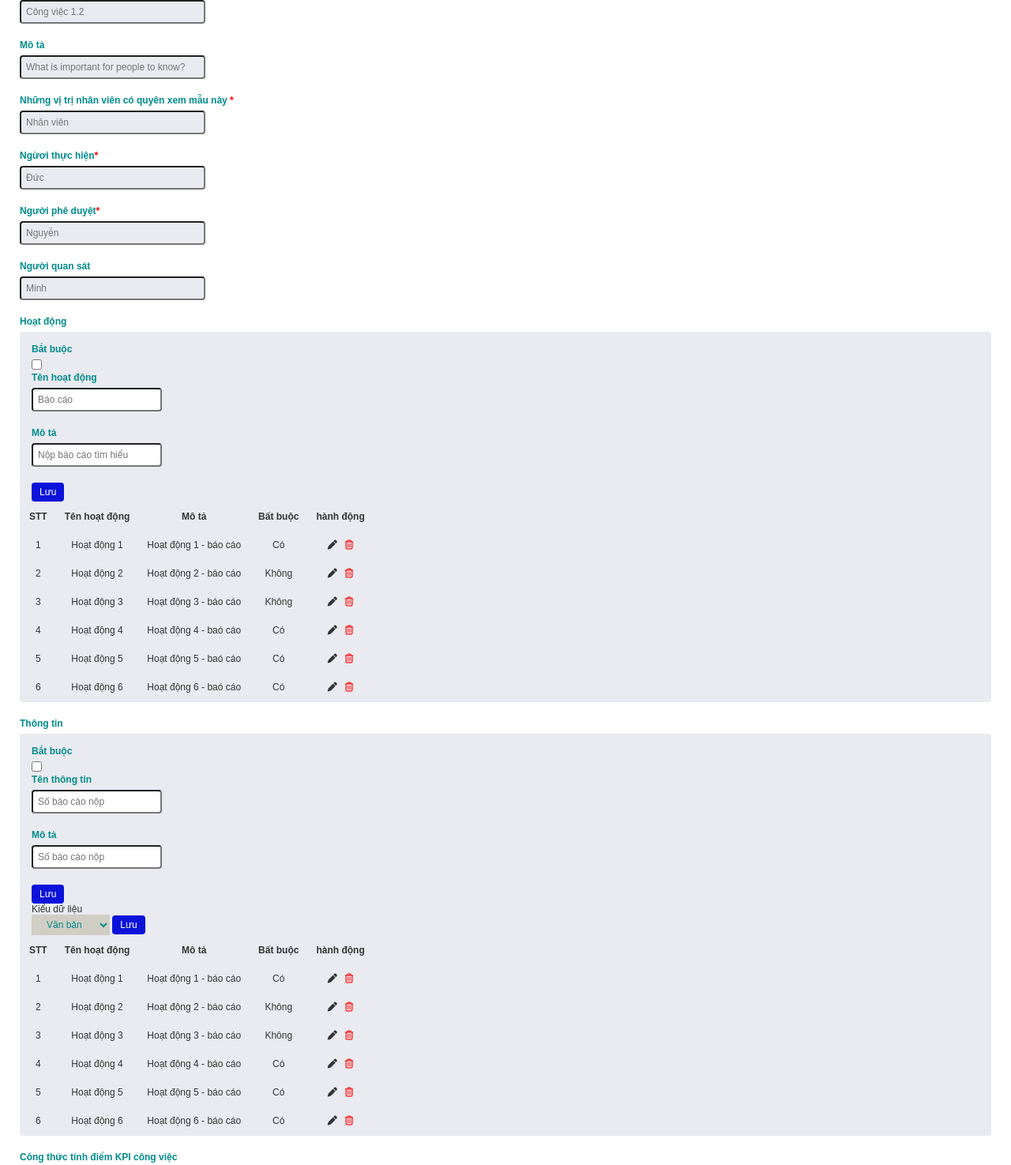
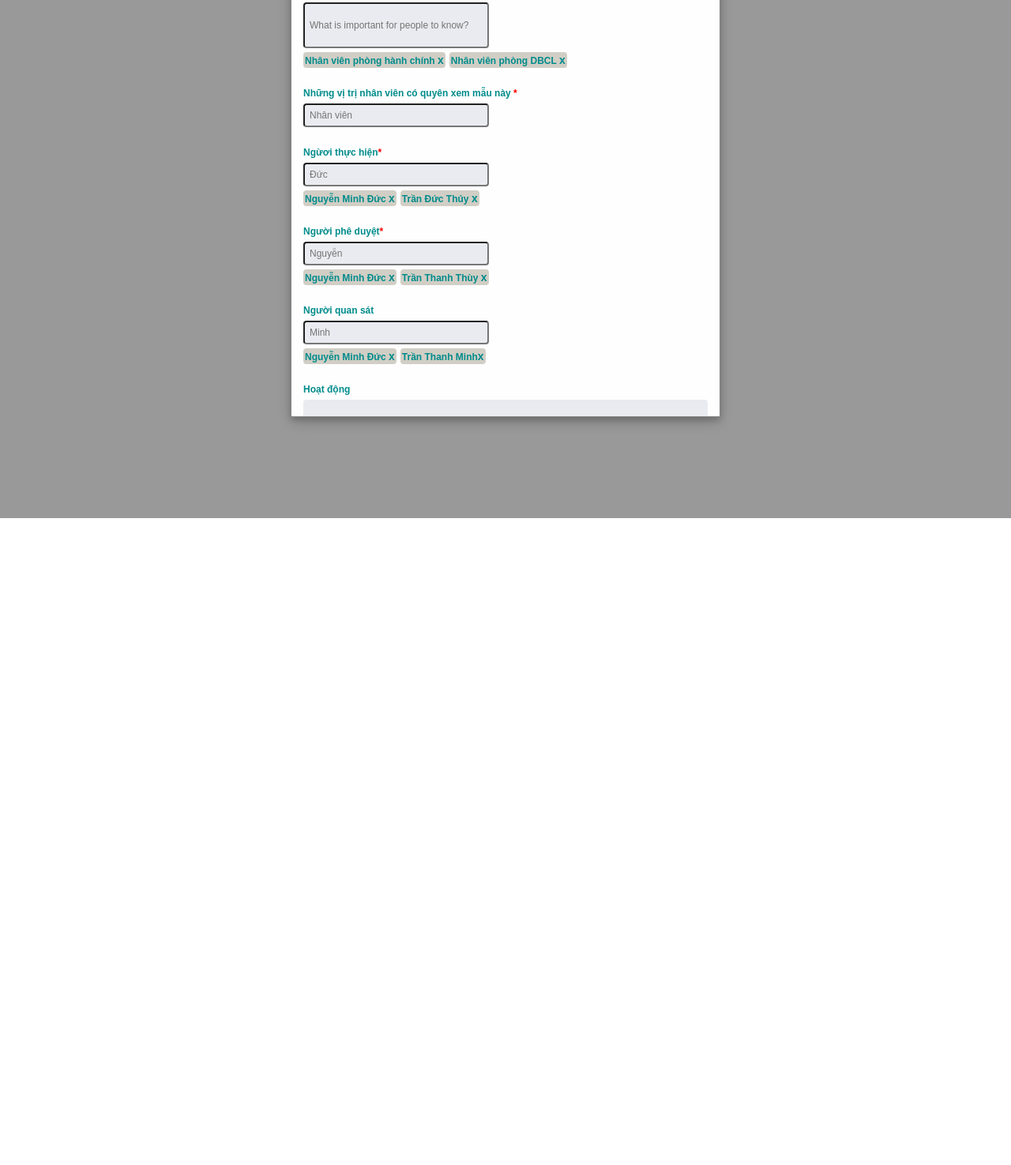
Before and after one commit to congduong97/html_css_4occuong, a plain HTML site: page index.html in a window 1280 px wide. Shown: the part 212-1687 px from the top of the page at 79% size. After the commit the page ends 800 px from the top, so only its background shows below. Drawn offline with Linux system fonts and the light colour scheme.

Commit message:
Xong roi

```diff
--- a/index.html
+++ b/index.html
@@ -18,9 +18,11 @@
             <a>Quản lý công việc</a>
             <ul class="sub-nav">
               <li><a>Xem danh sách công việc</a></li>
-              <li><a>Tạo mới công việc</a></li>
+              <li>
+                <a>Tạo mới công việc</a>
+              </li>
               <li><a>Xem danh sách mẫu công việc</a></li>
-              <li><a>Tạo mẫu công việc</a></li>
+              <li><a id="toggle-modal">Tạo mẫu công việc</a></li>
             </ul>
           </li>
           <li><a>Quản lý nhóm</a></li>
@@ -30,50 +32,92 @@
       </nav>
 
       <!-- Main content -->
-      <div class="main-content">
+      <div class="modal main-content">
         <div class="create-new-job">
           <!-- Pop-up form -->
           <div class="btn-list">
             <button class="btn btn-save">Lưu</button>
             <button class="btn btn-cancel">Hủy</button>
-            <button class="btn btn-cancel">
+            <button class="btn btn-cancel close">
               <i class="fas fa-times-circle"></i>
             </button>
           </div>
-          <div>
+          <div class="input-wrapper">
             <div class="label required">Tên công việc</div>
             <div>
               <input type="text" placeholder="Công việc 1.2" size="30" />
             </div>
           </div>
-          <div>
+          <div class="input-wrapper">
             <div class="label">Mô tả</div>
             <div>
               <input
+                style="padding: 20px 0; padding-left:6px"
                 placeholder="What is important for people to know?"
                 type="text"
                 size="30"
               />
             </div>
+            <div class="tag">
+              <div>
+                Nhân viên phòng hành chính
+                <span class="xtag" onclick="closeTag(this)">x</span>
+              </div>
+              <div>
+                Nhân viên phòng DBCL
+                <span class="xtag" onclick="closeTag(this)">x</span>
+              </div>
+            </div>
           </div>
 
-          <div>
+          <div class="input-wrapper">
             <div class="label required">
               Những vị trị nhân viên có quyên xem mẫu này
             </div>
             <div><input type="text" placeholder="Nhân viên" size="30" /></div>
           </div>
-          <div>
+          <div class="input-wrapper">
             <div class="label required">Ngừơi thực hiện</div>
             <div><input type="text" placeholder="Đức" size="30" /></div>
+            <div class="tag">
+              <div>
+                Nguyễn Minh Đức
+                <span class="xtag" onclick="closeTag(this)">x</span>
               </div>
               <div>
+                Trần Đức Thủy
+                <span class="xtag" onclick="closeTag(this)">x</span>
+              </div>
+            </div>
+          </div>
+          <div class="input-wrapper">
             <div class="label required">Người phê duyệt</div>
             <div><input type="text" placeholder="Nguyễn" size="30" /></div>
+            <div class="tag">
+              <div>
+                Nguyễn Minh Đức
+                <span class="xtag" onclick="closeTag(this)">x</span>
               </div>
               <div>
+                Trần Thanh Thùy
+                <span class="xtag" onclick="closeTag(this)">x</span>
+              </div>
+            </div>
+          </div>
+          <div class="input-wrapper">
             <div class="label">Người quan sát</div>
             <div><input type="text" placeholder="Minh" size="30" /></div>
+            <div class="tag">
+              <div>
+                Nguyễn Minh Đức
+                <span class="xtag" onclick="closeTag(this)">x</span>
+              </div>
+              <div>
+                Trần Thanh Minh<span class="xtag" onclick="closeTag(this)"
+                  >x</span
+                >
+              </div>
+            </div>
           </div>
 
           <!-- Activity form -->
@@ -98,6 +142,7 @@
                   <div class="label">Mô tả</div>
                   <div>
                     <input
+                      style="padding: 20px 0; padding-left:6px"
                       placeholder="Nộp báo cáo tìm hiểu"
                       type="text"
                       class="in-grey"
@@ -112,7 +157,7 @@
                   <th>Tên hoạt động</th>
                   <th>Mô tả</th>
                   <th>Bất buộc</th>
-                  <th>hành động</th>
+                  <th>Hành động</th>
                 </tr>
                 <tr>
                   <td>1</td>
@@ -200,35 +245,40 @@
                   <div class="label">Mô tả</div>
                   <div>
                     <input
+                      style="padding: 20px 0; padding-left:6px;margin-left: -5px;"
                       placeholder="Số báo cáo nộp"
                       type="text"
                       class="in-grey"
                     />
                   </div>
-                  <button class="btn btn-save">Lưu</button>
                 </div>
                 <div class="row-input">
-                  <div>Kiểu dữ liệu</div>
+                  <div class="label">Kiểu dữ liệu</div>
+                  <div>
                     <select>
                       <option value="vanban">Văn bản</option>
                       <option value="so">Số</option>
                       <option value="hinhanh">Hình ảnh</option>
                     </select>
+                  </div>
+
                   <button class="btn btn-save">Lưu</button>
                 </div>
               </div>
               <table>
                 <tr>
                   <th>STT</th>
-                  <th>Tên hoạt động</th>
+                  <th>Tên trường thông tin</th>
                   <th>Mô tả</th>
+                  <th>Kiểu DL</th>
                   <th>Bất buộc</th>
-                  <th>hành động</th>
+                  <th>Hành động</th>
                 </tr>
                 <tr>
                   <td>1</td>
-                  <td>Hoạt động 1</td>
-                  <td>Hoạt động 1 - báo cáo</td>
+                  <td>Thông tin 1</td>
+                  <td>Thông tin 1 - Doanh số</td>
+                  <td>Số</td>
                   <td>Có</td>
                   <td>
                     <i class="fas fa-pen"></i><i class="far fa-trash-alt"></i>
@@ -236,8 +286,9 @@
                 </tr>
                 <tr>
                   <td>2</td>
-                  <td>Hoạt động 2</td>
-                  <td>Hoạt động 2 - báo cáo</td>
+                  <td>Thông tin 2</td>
+                  <td>Thông tin 2</td>
+                  <td>Số</td>
                   <td>Không</td>
                   <td>
                     <i class="fas fa-pen"></i><i class="far fa-trash-alt"></i>
@@ -245,8 +296,9 @@
                 </tr>
                 <tr>
                   <td>3</td>
-                  <td>Hoạt động 3</td>
-                  <td>Hoạt động 3 - báo cáo</td>
+                  <td>Thông tin 3</td>
+                  <td>Thông tin 3</td>
+                  <td>Văn bản</td>
                   <td>Không</td>
                   <td>
                     <i class="fas fa-pen"></i><i class="far fa-trash-alt"></i>
@@ -254,8 +306,9 @@
                 </tr>
                 <tr>
                   <td>4</td>
-                  <td>Hoạt động 4</td>
-                  <td>Hoạt động 4 - báo cáo</td>
+                  <td>Thông tin 4</td>
+                  <td>Thông tin 4</td>
+                  <td>Văn bản</td>
                   <td>Có</td>
                   <td>
                     <i class="fas fa-pen"></i><i class="far fa-trash-alt"></i>
@@ -263,8 +316,9 @@
                 </tr>
                 <tr>
                   <td>5</td>
-                  <td>Hoạt động 5</td>
-                  <td>Hoạt động 5 - báo cáo</td>
+                  <td>Thông tin 5</td>
+                  <td>Thông tin 5</td>
+                  <td>Ngày tháng</td>
                   <td>Có</td>
                   <td>
                     <i class="fas fa-pen"></i><i class="far fa-trash-alt"></i>
@@ -272,8 +326,9 @@
                 </tr>
                 <tr>
                   <td>6</td>
-                  <td>Hoạt động 6</td>
-                  <td>Hoạt động 6 - báo cáo</td>
+                  <td>Thông tin 6</td>
+                  <td>Thông tin 6</td>
+                  <td>Ngày tháng</td>
                   <td>Có</td>
                   <td>
                     <i class="fas fa-pen"></i><i class="far fa-trash-alt"></i>
@@ -281,10 +336,12 @@
                 </tr>
               </table>
             </div>
-            <div>
+            <div class="last-input">
               <div class="label">Công thức tính điểm KPI công việc</div>
               <div>
                 <input
+                  style="padding: 20px 0;padding-left: 6px;"
+                  size="50"
                   type="text"
                   placeholder="100*(1 - (TT1/TT2) - (TT3/TT4) - (DO/D) - (AD/A))"
                 />
@@ -306,5 +363,6 @@
         <!-- form footer -->
       </div>
     </div>
+    <script src="index.js"></script>
   </body>
 </html>
--- a/index.js
+++ b/index.js
@@ -0,0 +1,20 @@
+// Create pop-up form
+
+const toggleBtn = document.getElementById("toggle-modal");
+const closeBtn = document.getElementsByClassName("close")[0];
+const modal = document.getElementsByClassName("modal")[0];
+
+toggleBtn.onclick = function() {
+  console.log("click");
+  modal.style.display = "block";
+};
+
+// When the user clicks on <span> (x), close the modal
+closeBtn.onclick = function() {
+  modal.style.display = "none";
+};
+
+// Create toggle tag under input
+closeTag = (e) => {
+  e.parentElement.style.display = "none";
+};
--- a/style.css
+++ b/style.css
@@ -61,15 +61,24 @@
 }
 
 /* ========== Form styles ========= */
-.main-content {
-  margin-top: 100px;
+.modal {
+  /* display: none;  */
+  position: fixed; /* Stay in place */
+  z-index: 1; /* Sit on top */
+  padding-top: 10px; /* Location of the box */
+  width: 100%; /* Full width */
+  height: 100%; /* Full height */
+  background-color: rgb(0, 0, 0); /* Fallback color */
+  background-color: rgba(0, 0, 0, 0.4); /* Black w/ opacity */
 }
 .btn {
   border: none;
   border-radius: 4px;
-  padding: 5px 10px;
+  /* padding: 5px 10px; */
+  height: 26px;
+  width: 40px;
   cursor: pointer;
-  display: inline-block;
+  display: block;
 }
 .btn-save {
   color: white;
@@ -80,9 +89,54 @@
   background: white;
 }
 
+/* Add Animation */
+@-webkit-keyframes animatetop {
+  from {
+    top: -200px;
+    opacity: 0;
+  }
+  to {
+    top: 0;
+    opacity: 1;
+  }
+}
+
 .create-new-job {
-  margin: auto 25px;
+  position: relative;
+  background-color: #fefefe;
+  margin: auto;
+  padding: 0;
+  border: 1px solid #888;
+  width: 80%;
+  box-shadow: 0 4px 8px 0 rgba(0, 0, 0, 0.2), 0 6px 20px 0 rgba(0, 0, 0, 0.19);
+  -webkit-animation-name: animatetop;
+  -webkit-animation-duration: 0.4s;
+  animation-name: animatetop;
+  animation-duration: 0.4s;
+  overflow-y: scroll;
+  width: 40vw;
+  height: 80vh;
+  padding: 15px;
+  border-radius: 2px;
 }
+
+/* width */
+.create-new-job::-webkit-scrollbar {
+  width: 6px;
+}
+
+/* Track */
+.create-new-job::-webkit-scrollbar-track {
+  border-radius: 10px;
+}
+
+/* Handle */
+.create-new-job::-webkit-scrollbar-thumb {
+  background: grey;
+  border-radius: 10px;
+}
+
+/* Handle on hover */
 
 .create-new-job * {
   font-size: 12px;
@@ -90,6 +144,8 @@
 
 .btn-list {
   margin-bottom: 10px;
+  display: flex;
+  justify-content: flex-end;
 }
 
 input[type="text"] {
@@ -99,11 +155,11 @@ input[type="text"] {
   padding-top: 6px;
   padding-bottom: 6px;
   padding-left: 6px;
-  margin-bottom: 20px;
 }
 
 input[type="text"]:focus {
   border: 2px solid #0b12d9;
+  background: #ffffff;
 }
 
 select {
@@ -140,14 +196,60 @@ table td {
   padding-left: 15px;
 }
 
+.input-info div {
+  display: flex;
+  flex-direction: row;
+  margin-top: 6px;
+}
+
+.input-info div .btn {
+  align-self: flex-end;
+}
+
+.input-info div:first-child .label {
+  padding-right: 45px;
+}
+
+.input-info div:nth-child(2) .label {
+  padding-right: 15px;
+}
+.input-info div:nth-child(3) .label {
+  padding-right: 66px;
+}
+
+.input-info div:nth-child(3) .btn {
+  /* margin-top: -4px; */
+  margin-left: 50px;
+}
+
+.input-info div:nth-child(4) select {
+  margin-left: 25px;
+}
+
+.input-info div:nth-child(4) .btn {
+  margin-left: 150px;
+}
+
 input.in-grey {
   background: white;
+}
+
+.input-wrapper {
+  margin-bottom: 25px;
 }
 
 .label {
   margin-bottom: 6px;
   font-weight: 600;
   color: darkcyan;
+}
+.last-input {
+  margin-top: 40px;
+  margin-bottom: 20px;
+}
+
+.last-input input {
+  margin: 20px 0;
 }
 
 .notice {
@@ -159,16 +261,29 @@ input.in-grey {
   color: red;
 }
 
-.a {
-  /* display: flex;
-  width: 40%;
-
-  align-items: baseline; */
-  float: left;
+.tag {
+  /* display: flex; */
+  display: inline-flex;
+  flex-direction: row;
+  margin-top: 5px;
+}
+.tag div {
+  padding: 2px;
+  color: darkcyan;
+  font-weight: 600;
+  background: #d1cec5;
+  border-radius: 4px;
+  padding: auto 6px;
 }
 
-.a::after {
-  content: "";
-  display: block;
-  clear: both;
+.tag div:first-of-type {
+  margin-right: 5px;
 }
+
+.xtag {
+  color: darkcyan;
+  font-weight: 600;
+  padding: auto 10px;
+  cursor: pointer;
+  font-size: 14px;
+}
```
Lines whose indentation alone changed are shown as unchanged.
